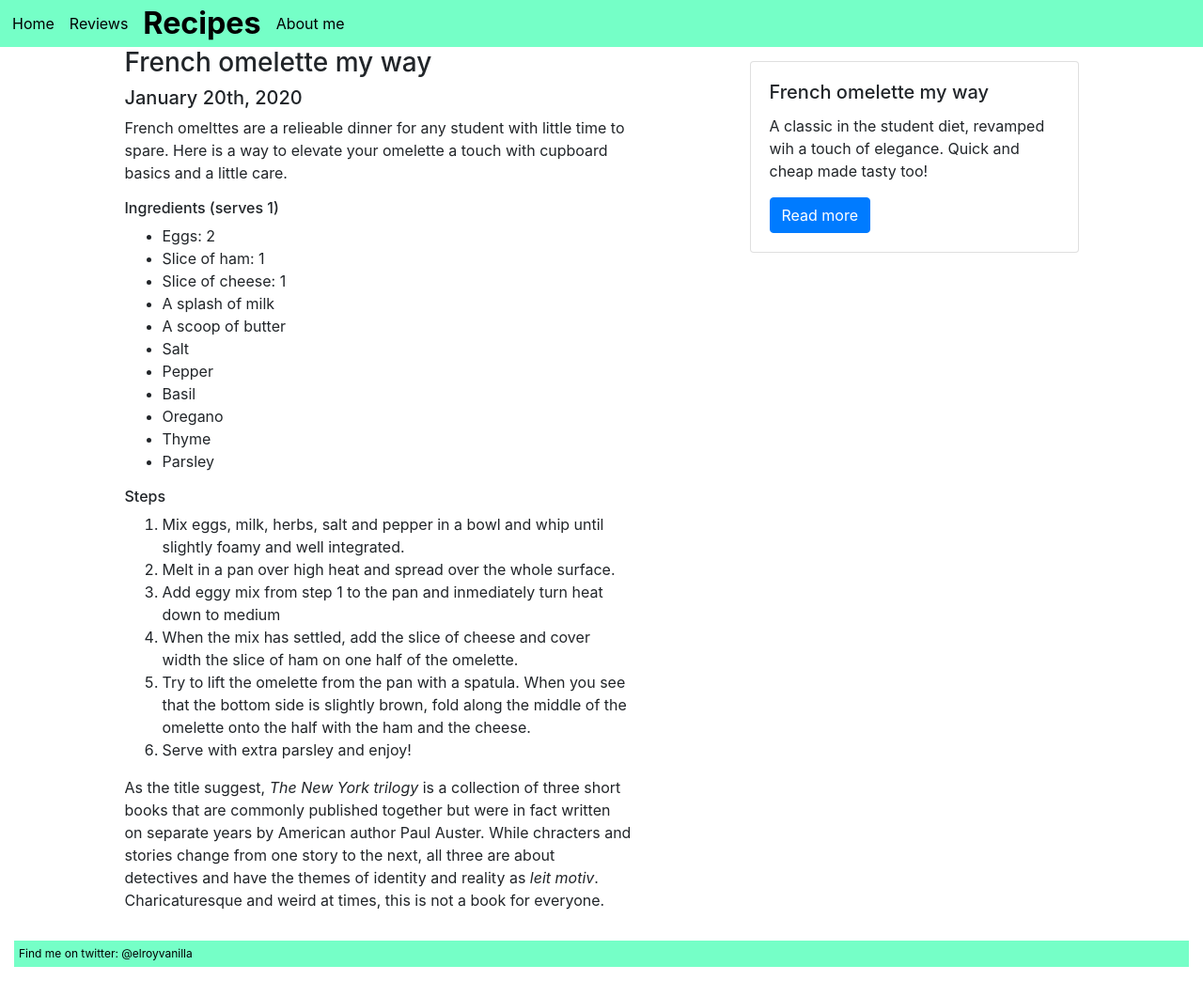
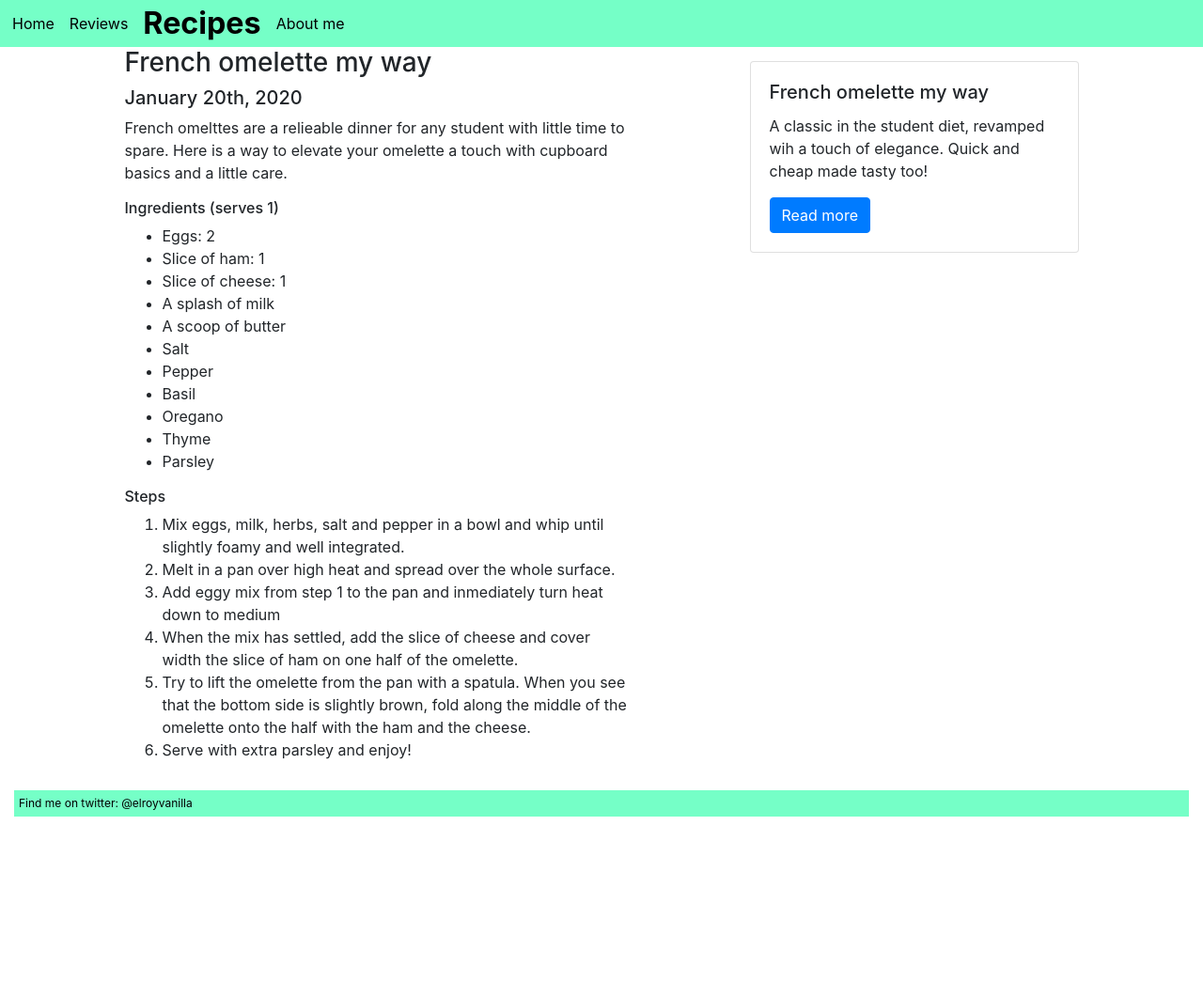
Before and after one commit to eloyvallinaes/eloyvallinaes.project0.io, a plain HTML site: page recipes.html in a window 1280 px wide. Shown: the whole page at 94% size. After the commit the page ends 884 px from the top, so only its background shows below. Drawn offline with Linux system fonts and the light colour scheme.

Commit message:
Removed extra p from recipes

```diff
--- a/recipes.html
+++ b/recipes.html
@@ -73,15 +73,6 @@
                   Serve with extra parsley and enjoy!
                 </li>
               </ol>
-              <p>
-                As the title suggest, <i>The New York trilogy</i> is a collection
-                of three short books that are commonly published together but were
-                in fact written on separate years by American author Paul Auster.
-                While chracters and stories change from one story to the next, all
-                three are about detectives and have the themes of identity and reality
-                as <i>leit motiv</i>. Charicaturesque and weird at times, this is
-                not a book for everyone.
-              </p>
 
             </article>
           </div>
```
